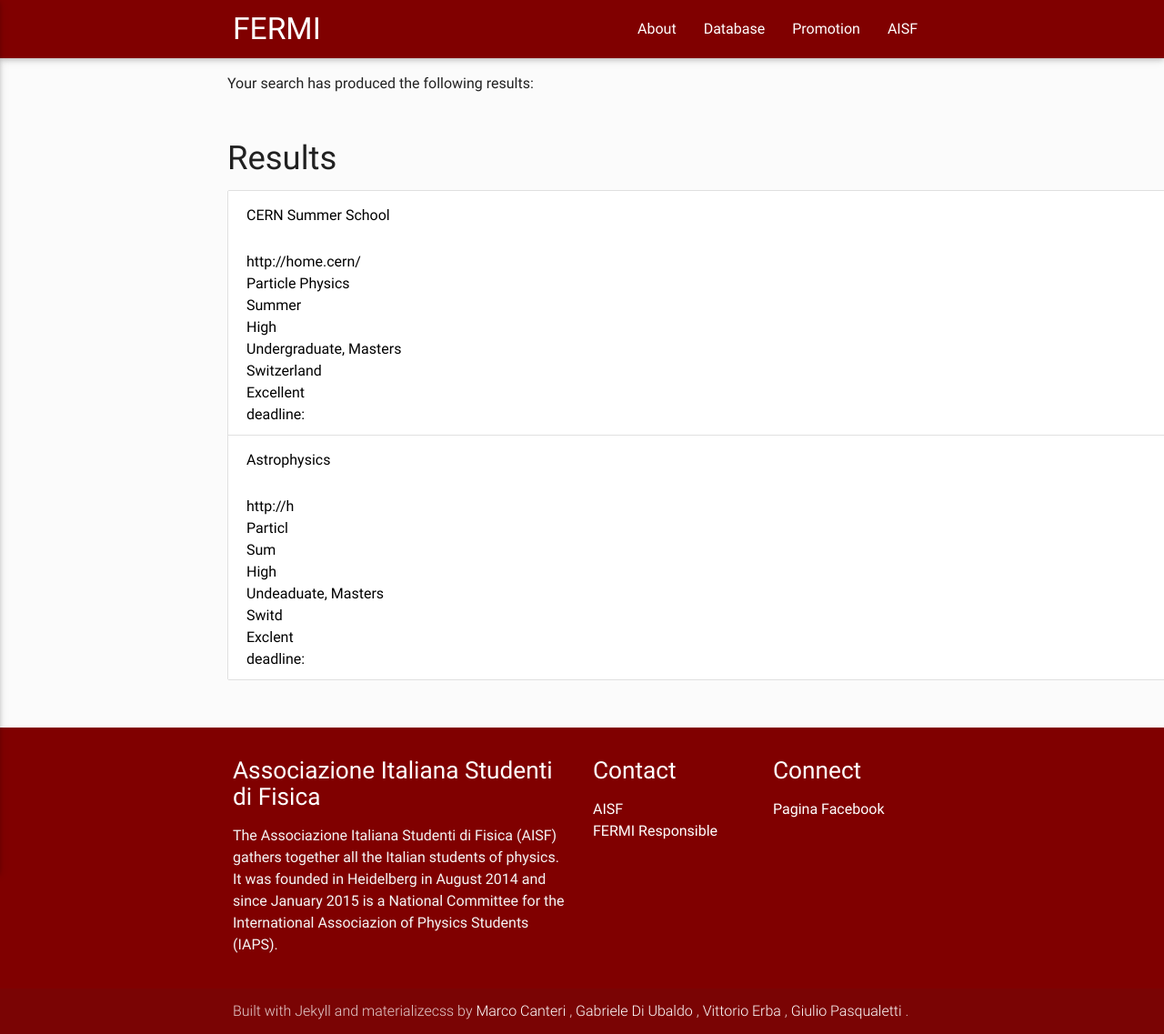
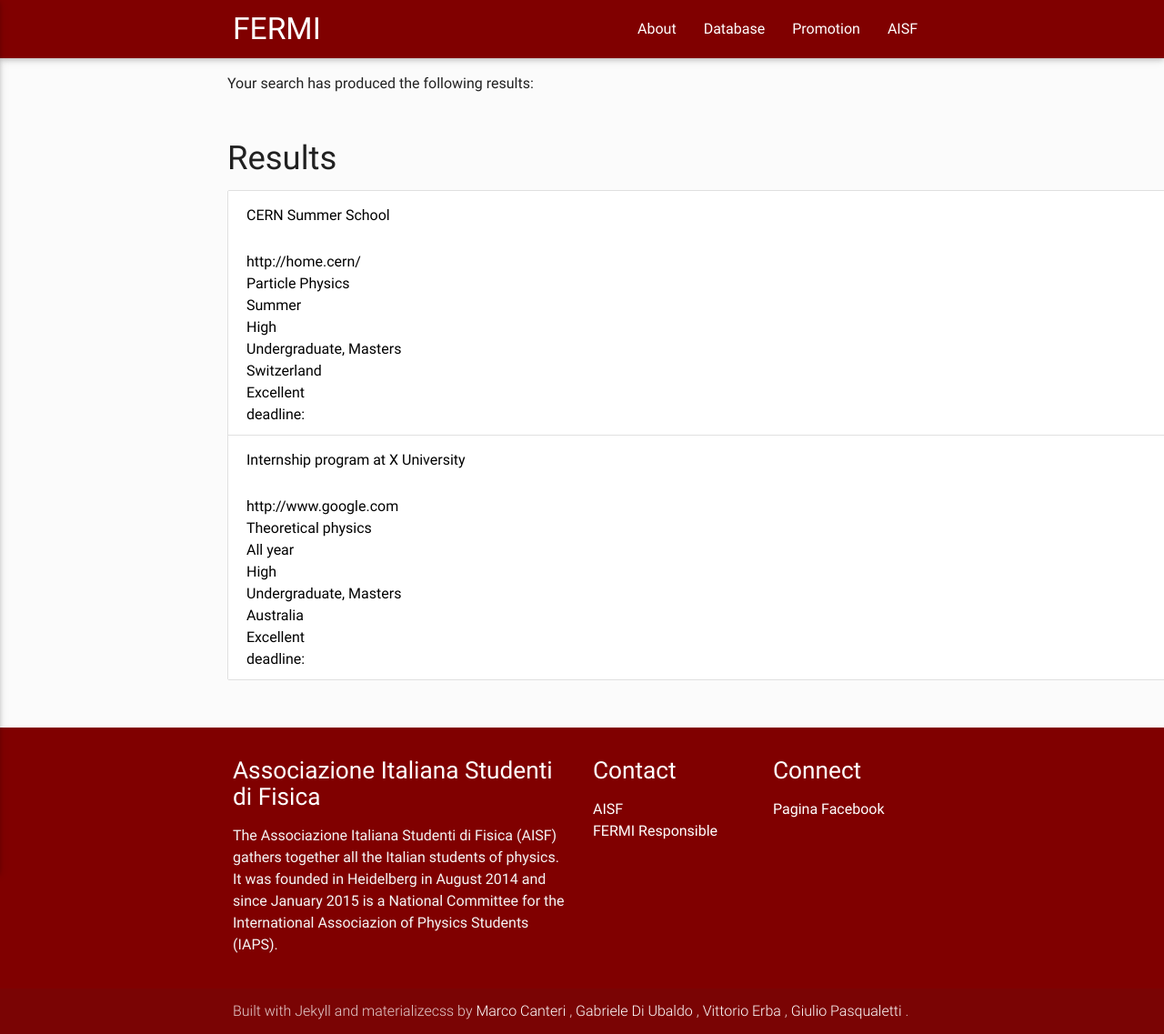
Before and after one commit to philosophysics/fermivisual, a Jekyll site: the page built from database.html, in a window 1280 px wide. Shown: the whole page at 91% size. Built offline with Jekyll 4.4.1, drawn with Linux system fonts in a browser that asks for light colours; nearby versions of some CDN libraries.

Commit message:
Update database.yml

```diff
--- a/_data/database.yml
+++ b/_data/database.yml
@@ -8,11 +8,11 @@
       quality: "Excellent"
 
 
-    - title: "Astrophysics"
-      url: "http://h"
-      field: "Particl"
-      period: "Sum"
+    - title: "Internship program at X University"
+      url: "http://www.google.com"
+      field: "Theoretical physics"
+      period: "All year"
       retribution: "High"
-      studies: "Undeaduate, Masters"
-      region: "Switd"
-      quality: "Exclent"
+      studies: "Undergraduate, Masters"
+      region: "Australia"
+      quality: "Excellent"
```
